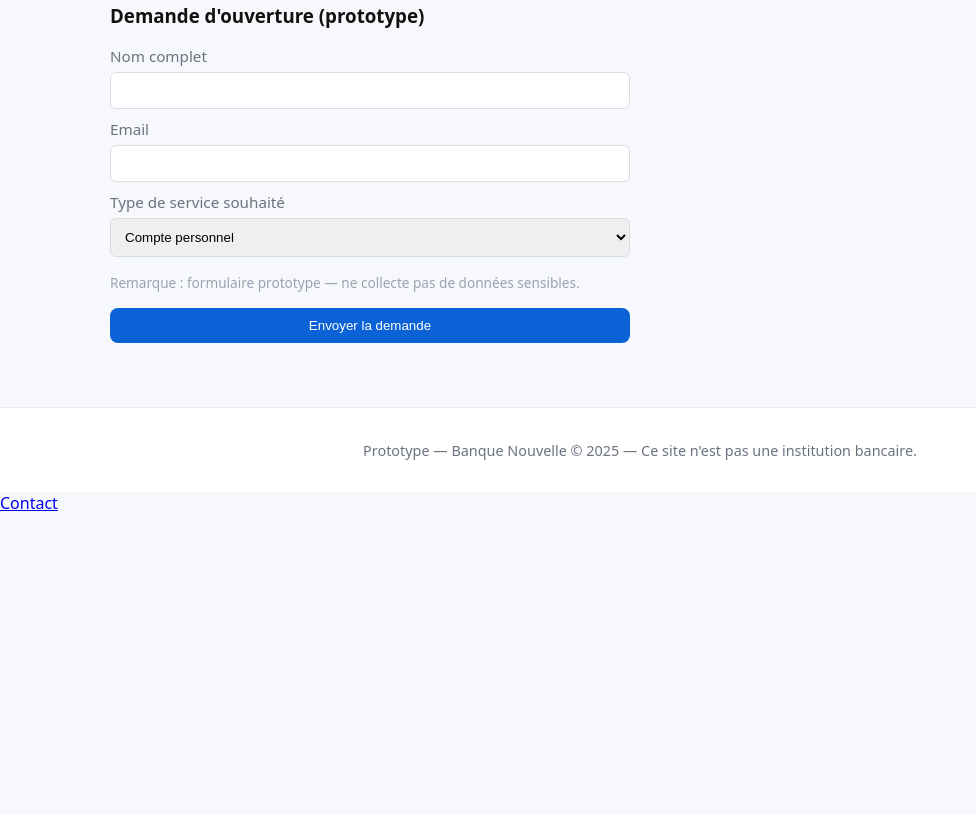
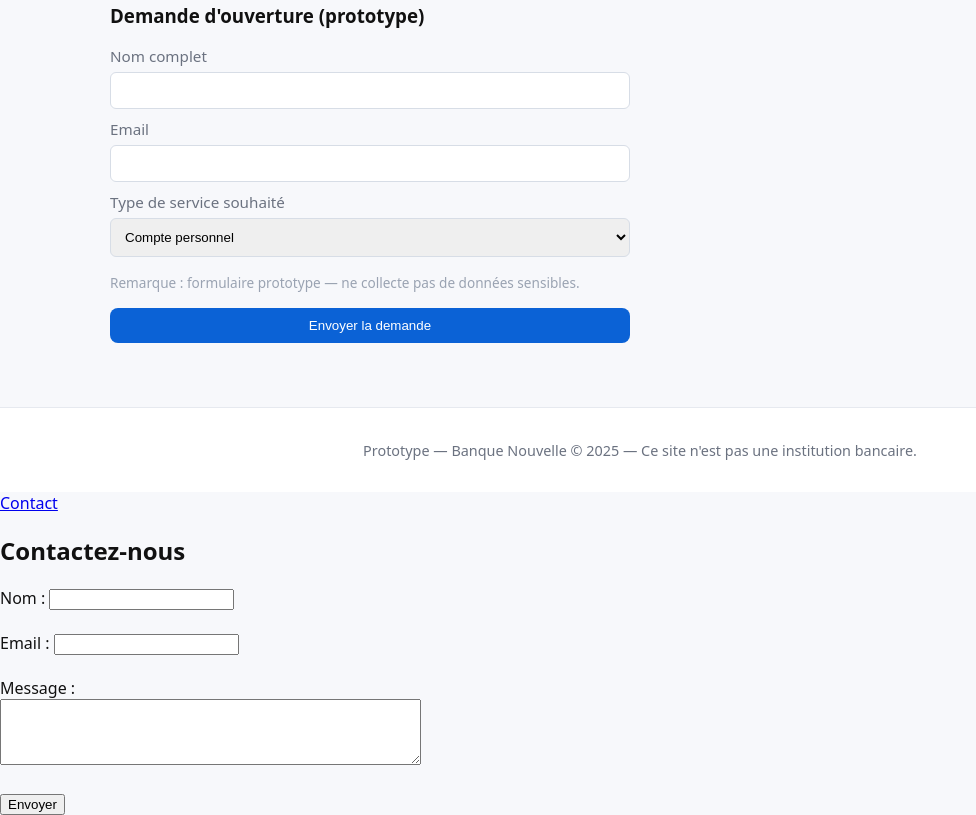
Before and after one commit to Monese-suisse/Monese-suisse.github.io, a plain HTML site: page index.html in a window 1280 px wide. Shown: the part 1166-1981 px from the top of the page, without its empty margins (0-976 px from the left). Before the commit the page ends 1680 px from the top, so only its background shows below. Drawn offline with Linux system fonts and the light colour scheme.

Commit message:
Update index.html

```diff
--- a/index.html
+++ b/index.html
@@ -119,3 +119,16 @@
 </body>
 </html>
 <a href="#contact">Contact</a>
+
+<section id="contact">
+  <h2>Contactez-nous</h2>
+  <form action="mailto:tonemail@example.com" method="post" enctype="text/plain">
+    <label for="nom">Nom :</label>
+    <input type="text" id="nom" name="nom" required><br><br>
+    <label for="email">Email :</label>
+    <input type="email" id="email" name="email" required><br><br>
+    <label for="message">Message :</label><br>
+    <textarea id="message" name="message" rows="4" cols="50" required></textarea><br><br>
+    <input type="submit" value="Envoyer">
+  </form>
+</section>
```
